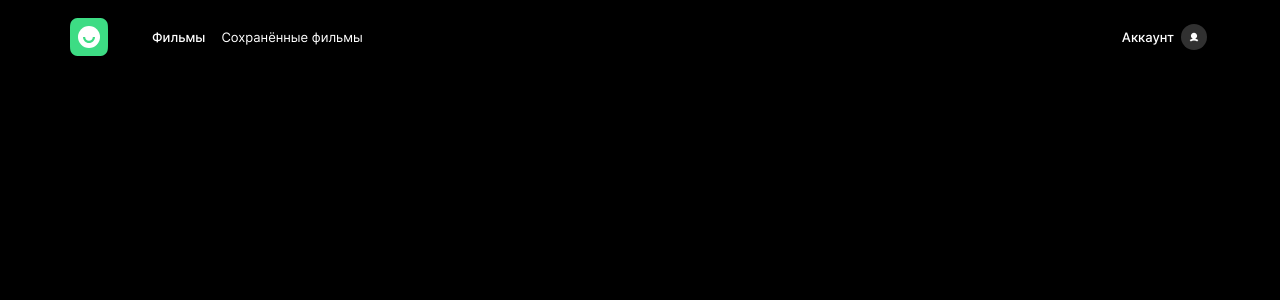
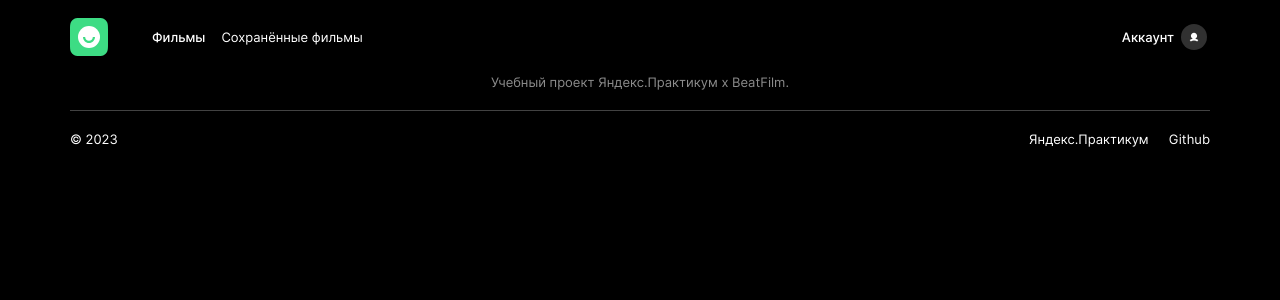
Before and after one commit to krylovis/movies-explorer-frontend, a React (Create React App) app: page /movies in a window 1280 px wide. Shown: the top 300 px of the page. Built offline with nearby package versions, Linux system fonts and the light colour scheme.

Commit message:
add SearchForm

```diff
--- a/src/components/Movies/Movies.jsx
+++ b/src/components/Movies/Movies.jsx
@@ -1,5 +1,11 @@
+import SearchForm from '../SearchForm/SearchForm';
+import Footer from '../Footer/Footer';
+
 export default function Movies() {
   return (
-    <section className="movies"></section>
+    <section className="main">
+      <SearchForm />
+      <Footer />
+    </section>
   )
 }
--- /dev/null
+++ b/src/components/SearchForm/SearchForm.css
@@ -0,0 +1 @@
+.search-form {}
--- /dev/null
+++ b/src/components/SearchForm/SearchForm.jsx
@@ -0,0 +1,5 @@
+export default function SearchForm() {
+  return (
+    <section className="search-form"></section>
+  )
+}
--- a/src/index.css
+++ b/src/index.css
@@ -52,6 +52,9 @@
 /* --------------- Movies --------------- */
 @import './components/Movies/Movies.css';
 
+/* --------------- SearchForm --------------- */
+@import './components/SearchForm/SearchForm.css';
+
 /* --------------- SavedMovies --------------- */
 @import './components/SavedMovies/SavedMovies.css';
 
```
